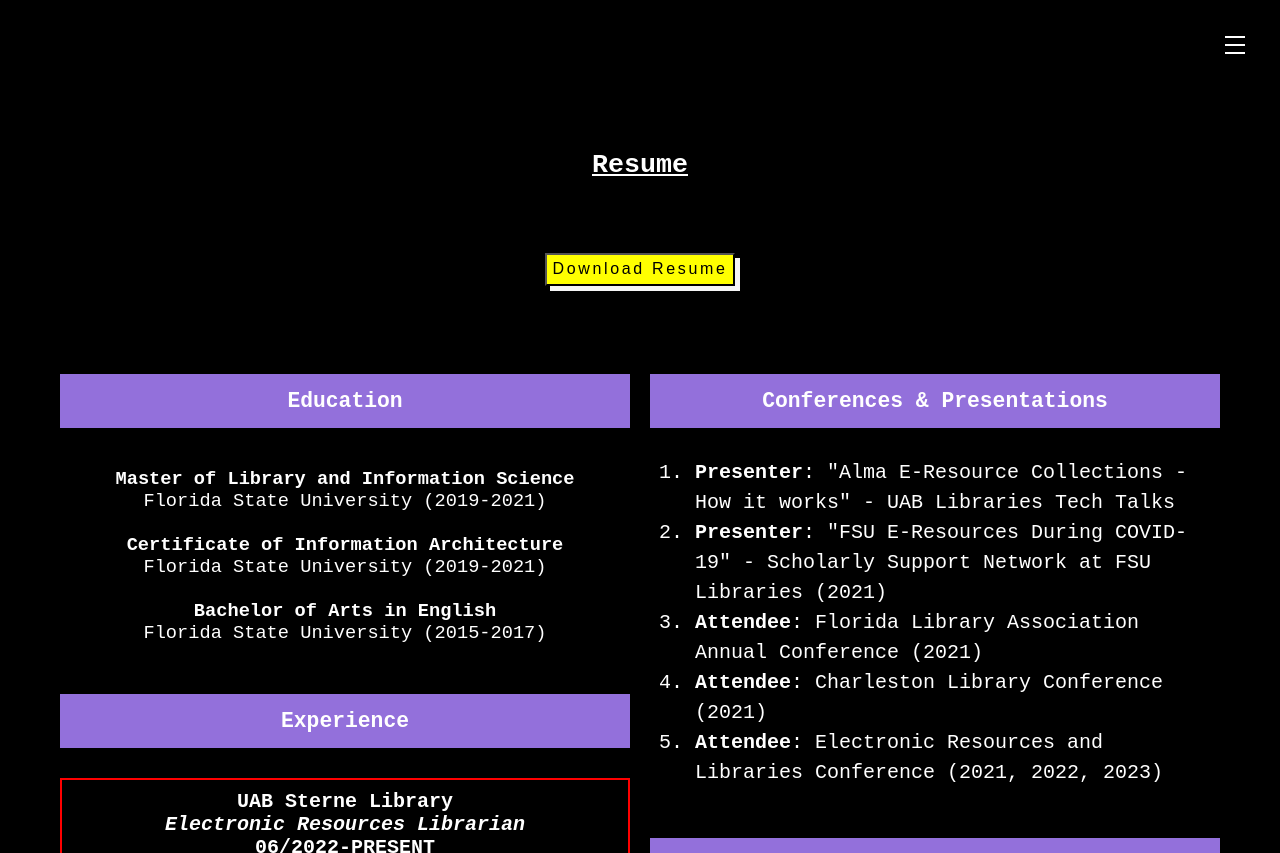
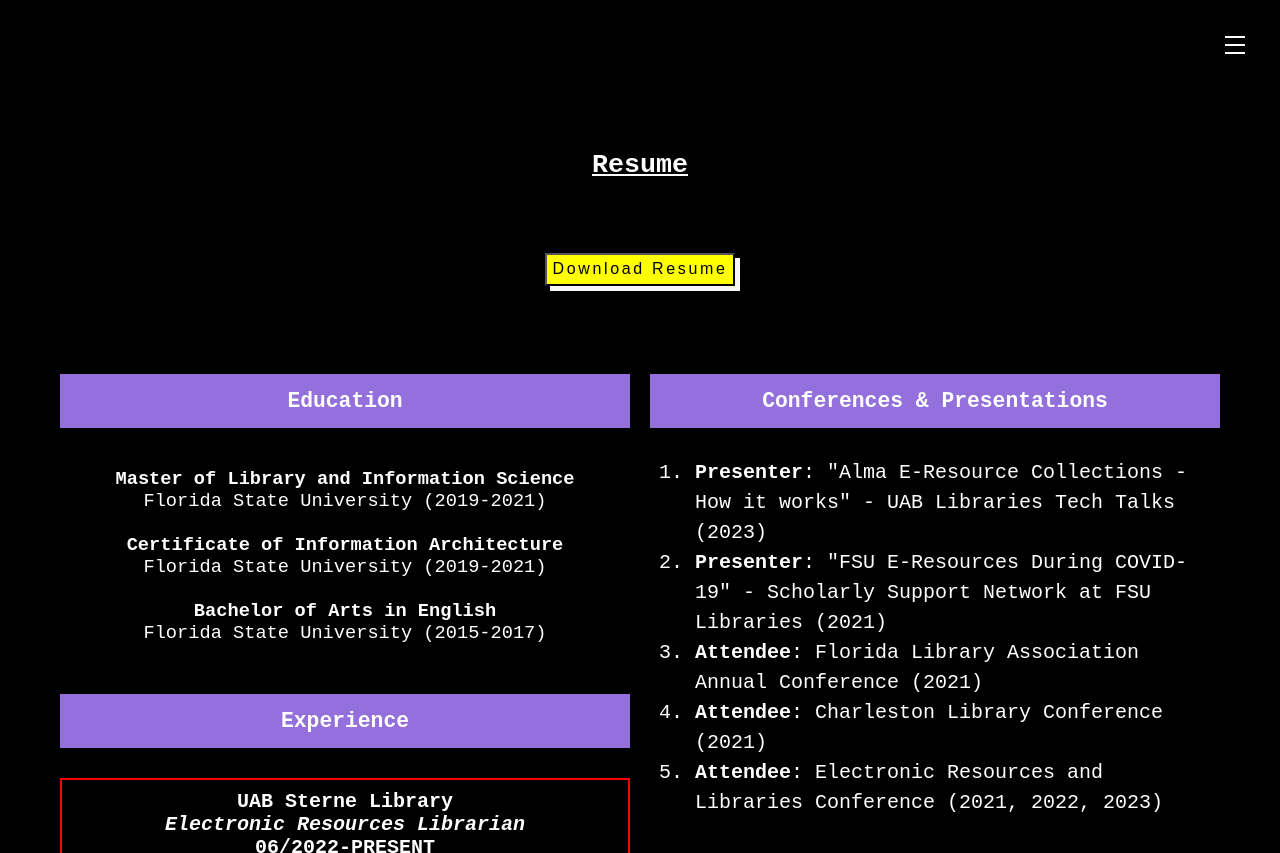
Before and after one commit to bethaneyhall/portfolio, a plain HTML site: page resume.html in a window 1280 px wide. Shown: the top 853 px of the page. Drawn offline with Linux system fonts and the light colour scheme.

Commit message:
Update resume.html

```diff
--- a/resume.html
+++ b/resume.html
@@ -59,7 +59,7 @@
   <div class="column" style="float:right;">
 <h3>Conferences & Presentations</h3>
     <ol class="resumelist">
-        <li><b>Presenter</b>: "Alma E-Resource Collections - How it works" - UAB Libraries Tech Talks</li>
+        <li><b>Presenter</b>: "Alma E-Resource Collections - How it works" - UAB Libraries Tech Talks (2023)</li>
         <li><b>Presenter</b>: "FSU E-Resources During COVID-19" - Scholarly Support Network at FSU Libraries (2021)</li>
         <li><b>Attendee</b>: Florida Library Association Annual Conference (2021)</li>
         <li><b>Attendee</b>: Charleston Library Conference (2021)</li>
```
